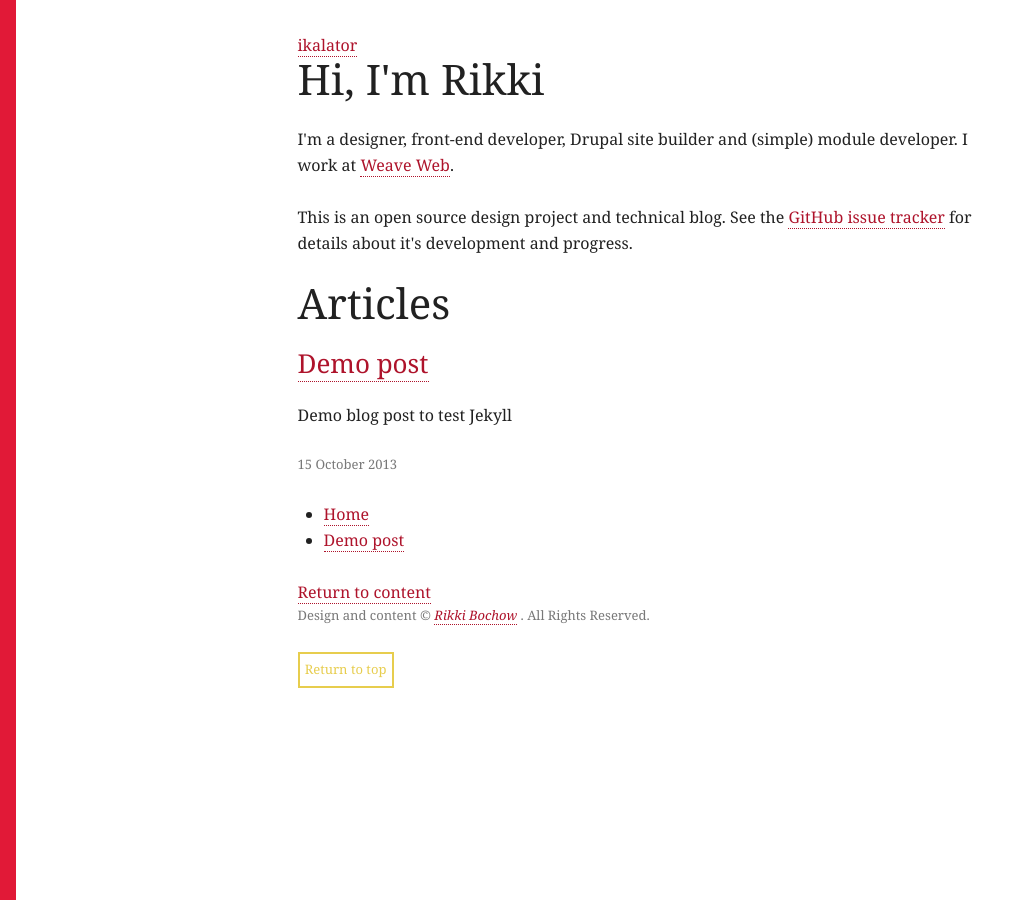
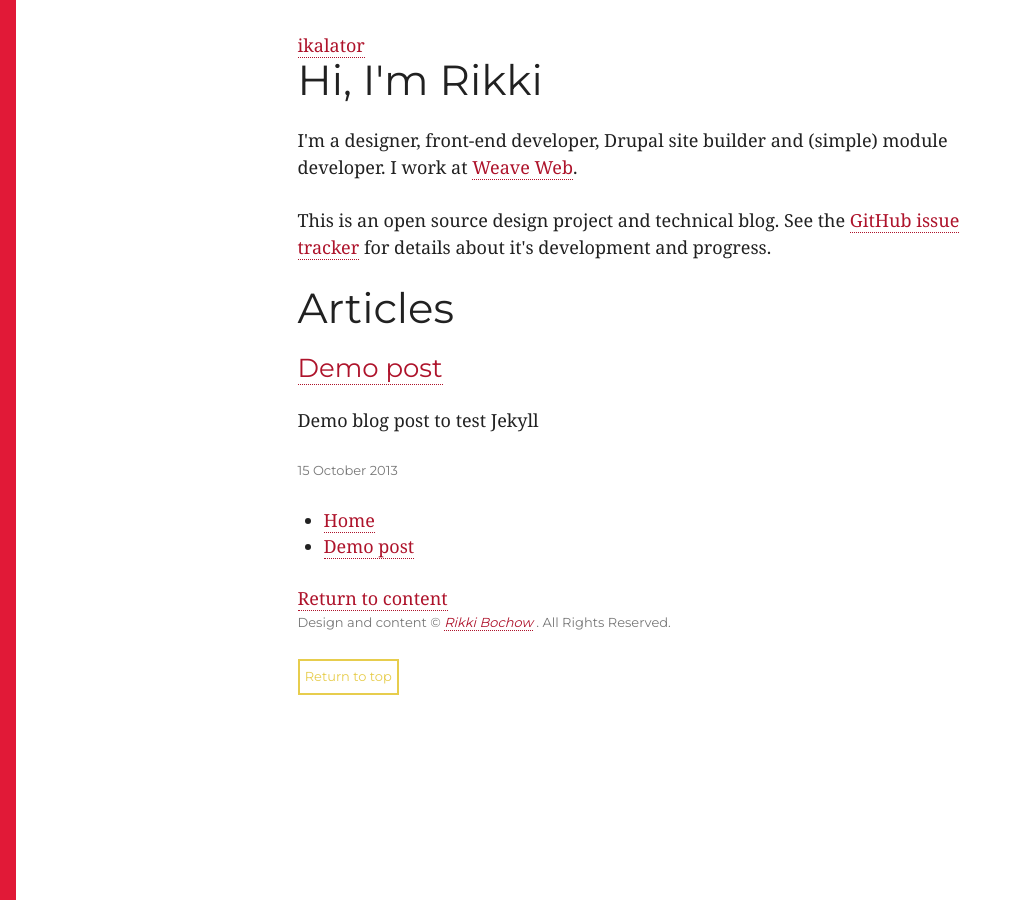
Before and after one commit to rikki-iki/rikki-iki.github.io, a Jekyll site: the page built from index.html, in a window 1280 px wide. Shown: the whole page, without its empty margins (0-1018 px from the left). Built offline with Jekyll 4.4.1, drawn with Linux system fonts in a browser that asks for light colours; Markdown is read by kramdown in place of the engine named in the settings; the list of posts is cut into pages by our own code.

Commit message:
add 'rem' units to type and setting <body> to 18px

```diff
--- a/css/ikalator.css
+++ b/css/ikalator.css
@@ -26,6 +26,11 @@ html{
   color: hsl(0,0%,13%);
   -webkit-overflow-scrolling: touch;
 	-webkit-tap-highlight-color: hsl(351,80%,38%);
+}
+body {
+  font-size: 1.125em; /* 18px */
+  font-size: 1.125rem;
+  line-height: 1.5em;
 }
 *, *:before, *:after {
   -webkit-box-sizing: border-box;
@@ -192,31 +197,39 @@ h4,.h4,h5,.h5,h6,.h6 {
 }
 h1,.h1{
   font-size: 2.625em; /* 42px */
+  font-size: 2.625rem;
   line-height: 1em;
   margin-bottom: 26px;
+  font-family: Montserrat, "Helvetica Neue", Helvetica, Arial, sans-serif;
 }
 h2,.h2{
   font-size: 2em;     /* 32px */
+  font-size: 2rem;
   line-height: 1em;
   margin-bottom: 26px;
+  font-family: Montserrat, "Helvetica Neue", Helvetica, Arial, sans-serif;
 }
 h3,.h3{
   font-size: 1.625em; /* 26px */
+  font-size: 1.625rem;
   line-height: 1em;
   margin-bottom: 26px;
 }
 h4,.h4{
   font-size: 1.25em;  /* 20px */
+  font-size: 1.25rem;
   line-height: 1em;
   margin-bottom: 26px;
 }
 h5,.h5{
   font-size: 1.125em; /* 18px */
+  font-size: 1.125rem;
   line-height: 1em;
   margin-bottom: 26px;
 }
 h6,.h6{
   font-size: 1em;     /* 16px */
+  font-size: 1rem;
   line-height: 1em;
   margin-bottom: 26px;
 }
@@ -375,7 +388,9 @@ body {
 footer {
   color: hsl(0,0%,47%);
   font-size: 0.8125em; /* 13px */
+  font-size: 0.8125rem;
   line-height: 1.625em;
+  font-family: Montserrat, "Helvetica Neue", Helvetica, Arial, sans-serif;
 
 .nav-btn {
   display: inline-block;
```
